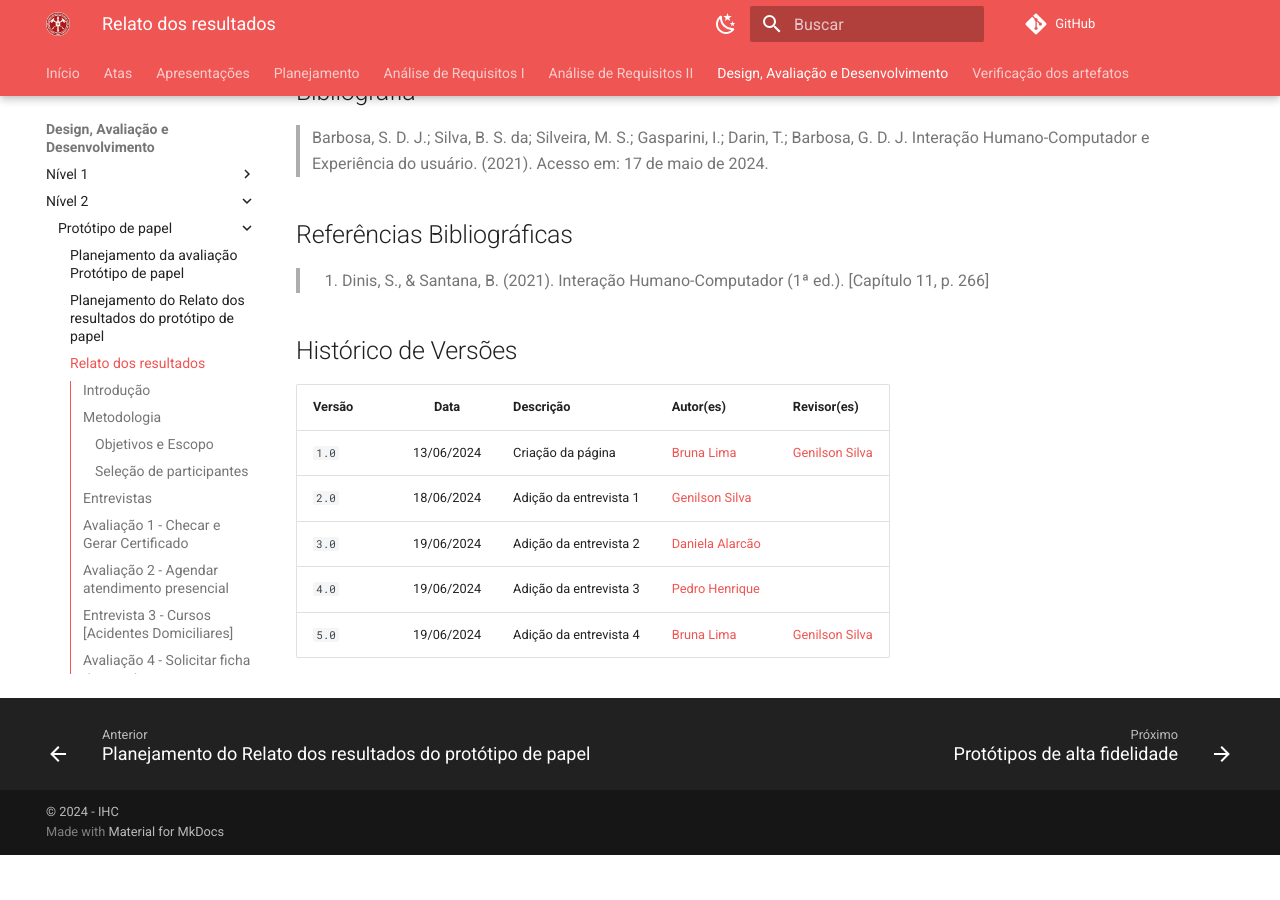
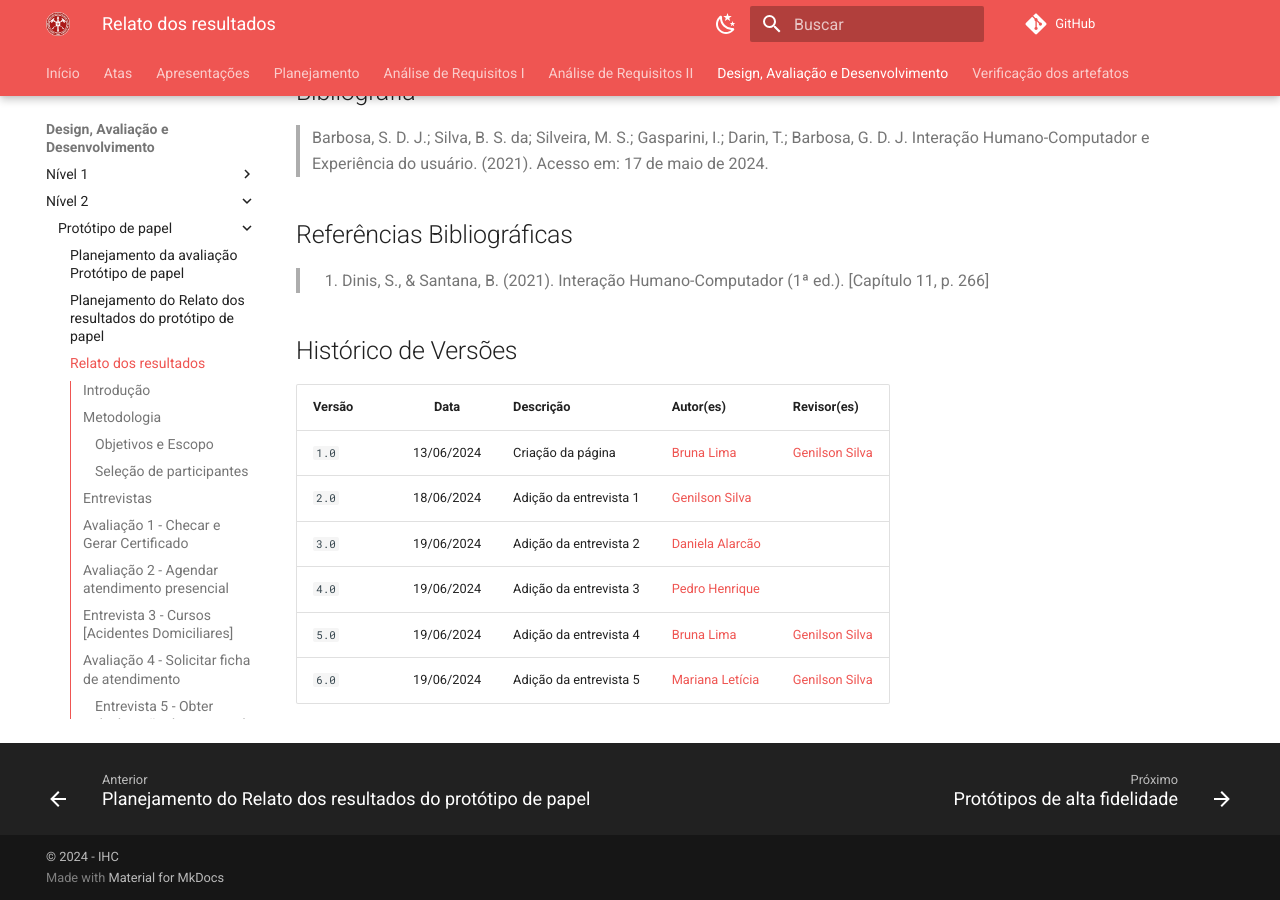
Before and after one commit to Interacao-Humano-Computador/2024.1-CBMERJ, an MkDocs documentation site: the page built from docs/design_avaliacao_desenvolvimento/nivel_2/prototipo_papel/relato_resultados.md, in a window 1280 px wide and 900 px high, scrolled down 9653 px. Built offline with MkDocs 1.6.1 and Material for MkDocs 9.7.7, drawn with Linux system fonts in a browser that asks for light colours; comment, search, counter and statistics services are not loaded; before the commit the page ends 10508 px from its top, so only the background shows below that.

Commit message:
adicionando histórico de versões em relato dos resultados do protótipo de papel

```diff
--- a/docs/design_avaliacao_desenvolvimento/nivel_2/prototipo_papel/relato_resultados.md
+++ b/docs/design_avaliacao_desenvolvimento/nivel_2/prototipo_papel/relato_resultados.md
@@ -389,3 +389,4 @@ Alguns dos elementos são melhorias relacionados a reestruturação das funciona
 | `3.0`   | 19/06/2024 | Adição da entrevista 2         | [Daniela Alarcão](https://github.com/danialarcao) | |
 | `4.0`   | 19/06/2024 | Adição da entrevista 3         | [Pedro Henrique](https://github.com/PedroHhenriq) | |
 | `5.0`   | 19/06/2024 | Adição da entrevista 4         | [Bruna Lima](https://github.com/libruna) | [Genilson Silva](https://github.com/GenilsonJrs)|
+| `6.0`   | 19/06/2024 | Adição da entrevista 5         | [Mariana Letícia](https://github.com/Marianannn) | [Genilson Silva](https://github.com/GenilsonJrs)|
```
